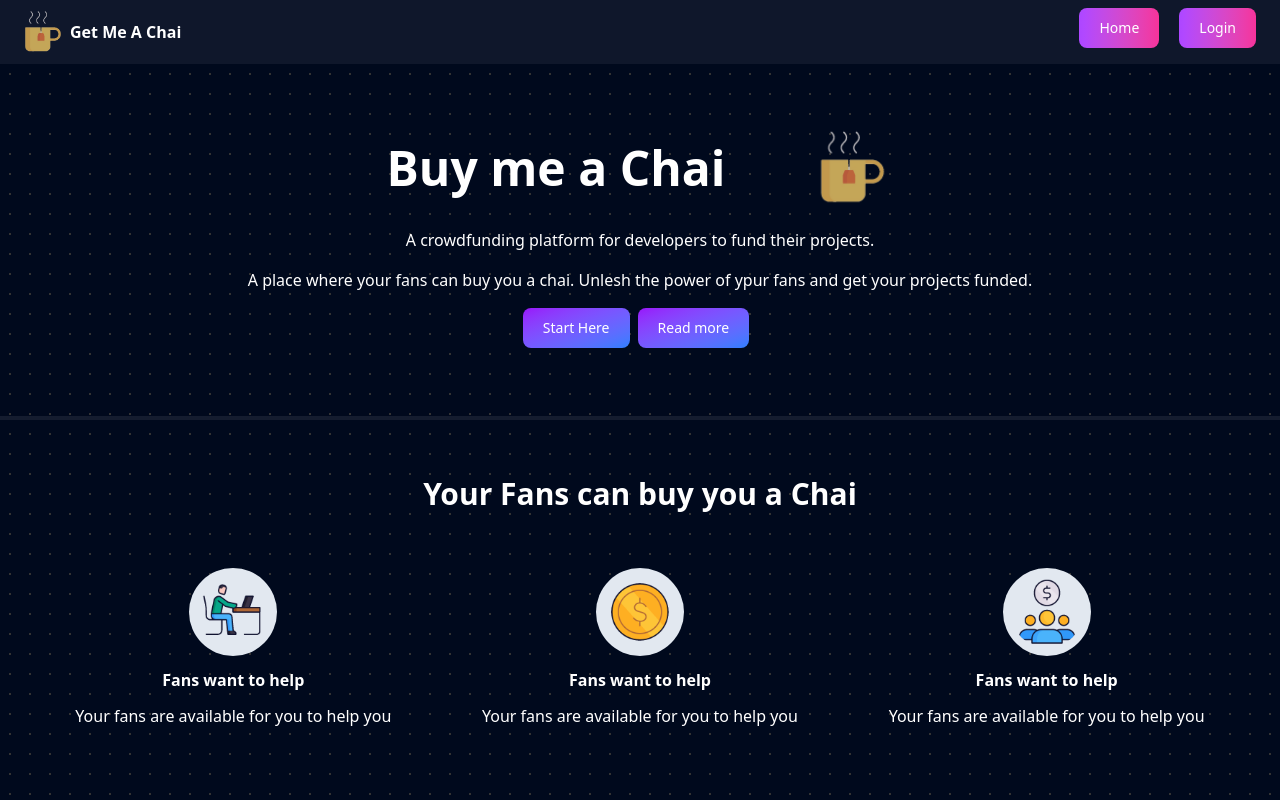
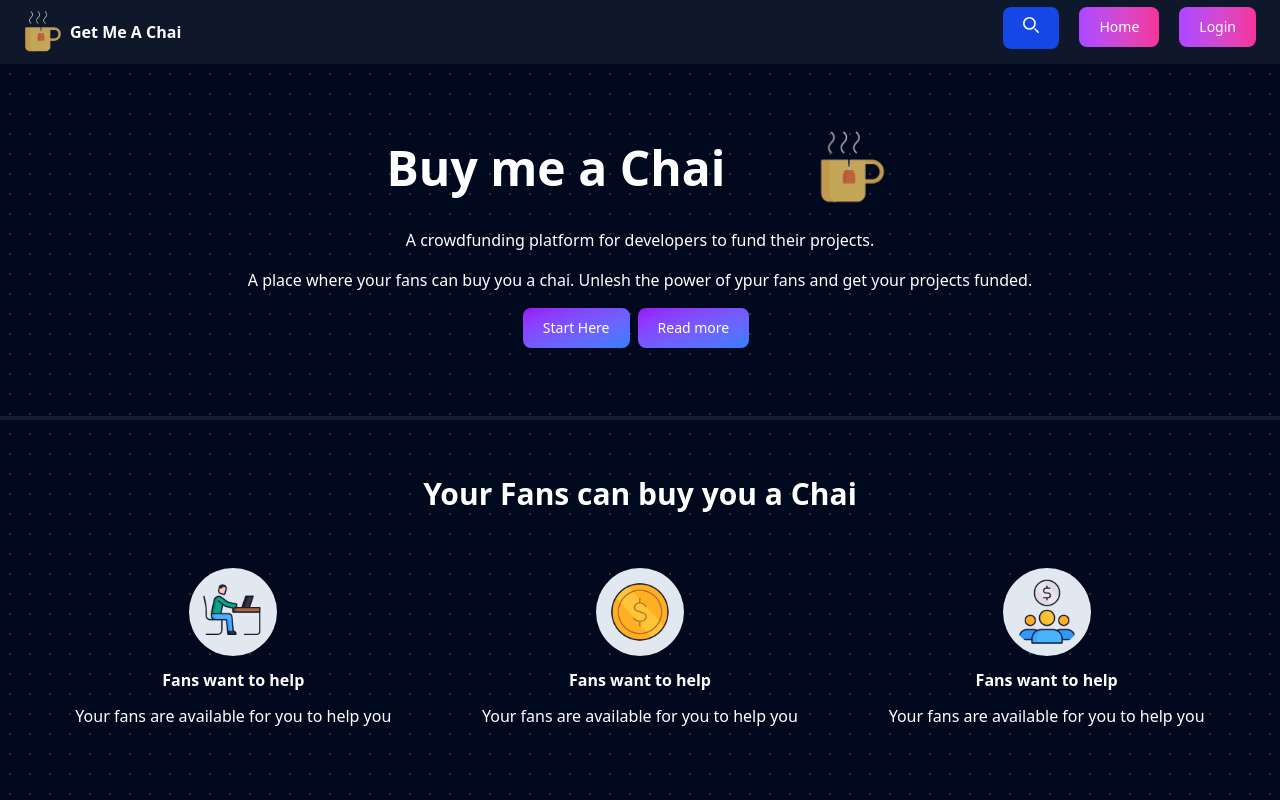
Before and after one commit to Suding08/Get_Me_A_Chai, a Next.js app: page / in a window 1280 px wide. Shown: the top 800 px of the page. Built offline with nearby package versions, Linux system fonts and the light colour scheme; no server answers.

Commit message:
Update Navbar.js

```diff
--- a/components/Navbar.js
+++ b/components/Navbar.js
@@ -3,6 +3,7 @@ import React from 'react'
 import { useSession, signIn, signOut } from "next-auth/react"
 import Link from 'next/link'
 import { useState } from "react"
+import Search from './Search'
 
 function Navbar() {
   const { data: session } = useSession()
@@ -59,6 +60,7 @@ function Navbar() {
 
         {session && <button type="button" className="text-white bg-gradient-to-r from-purple-500 to-pink-500 hover:bg-gradient-to-l focus:ring-4 focus:outline-none focus:ring-purple-200 dark:focus:ring-purple-800 font-medium rounded-lg text-sm px-5 py-2.5 text-center me-2 mb-2 cursor-pointer" onClick={() => { signOut() }}>Logout</button>}
 
+{!session &&  <Search />}
        {!session && <Link href={"/"}>
        <button type="button" className="text-white bg-gradient-to-r from-purple-500 to-pink-500 hover:bg-gradient-to-l focus:ring-4 focus:outline-none focus:ring-purple-200 dark:focus:ring-purple-800 font-medium rounded-lg text-sm px-5 py-2.5 text-center me-2 mb-2 cursor-pointer">Home</button>
         </Link>}
```
